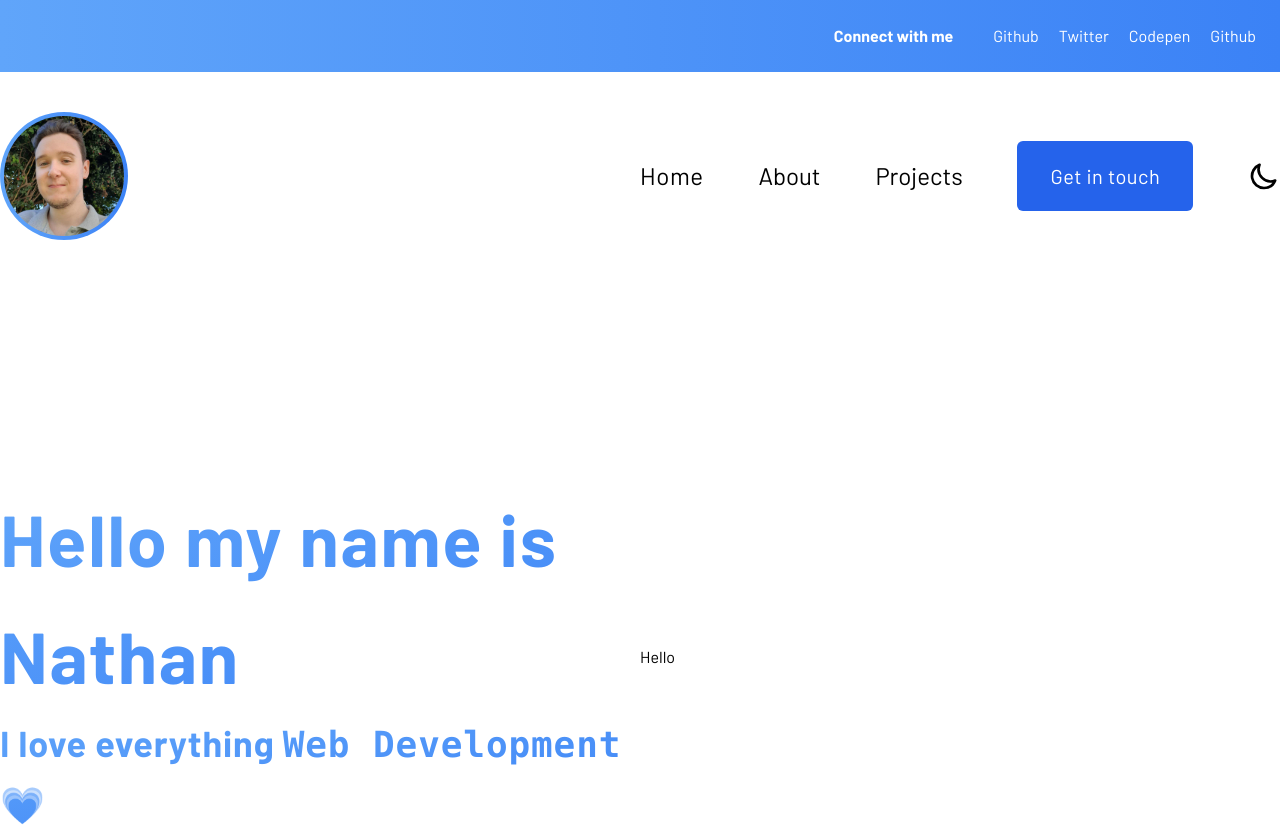
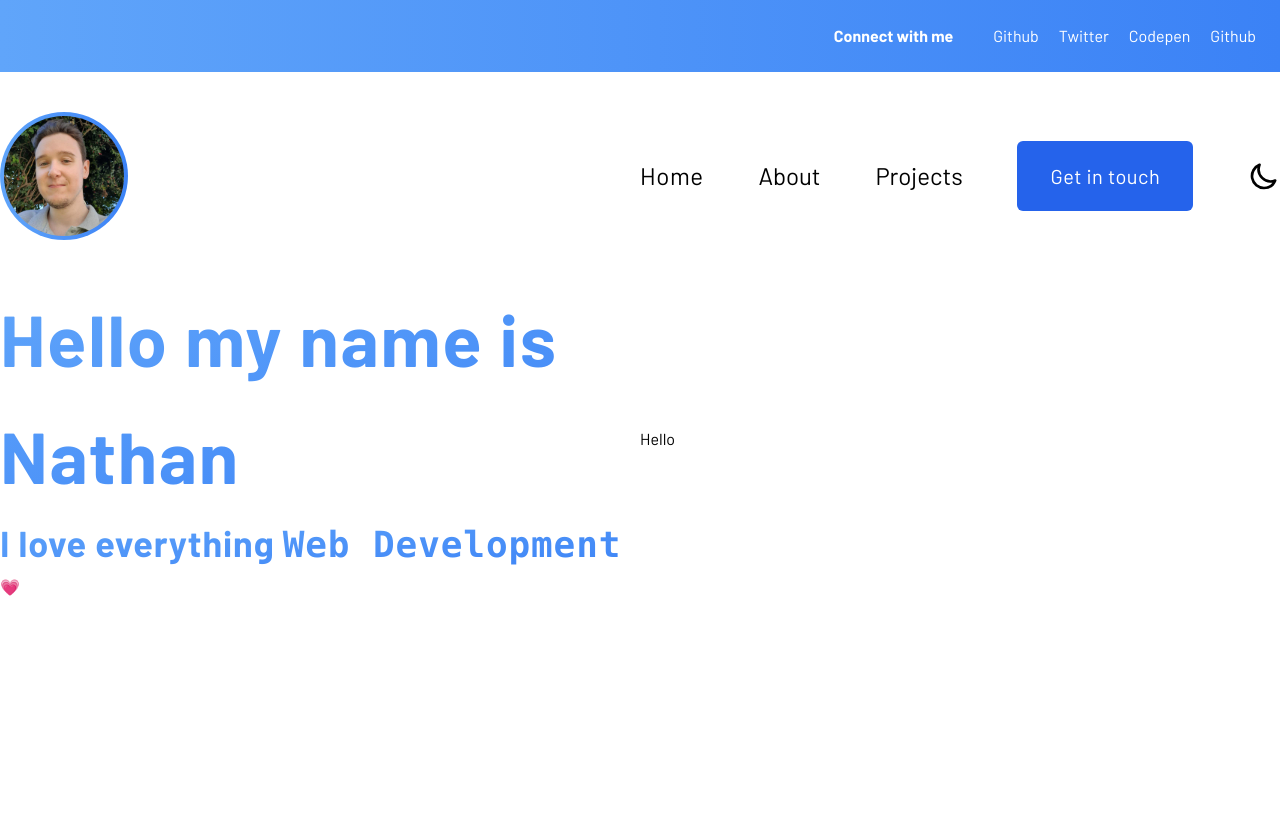
Before and after one commit to Nathan-s-Anthony/my-portfolio, a React (Create React App) app: page / in a window 1280 px wide. After the commit the page ends 800 px from the top, so only its background shows below. Built offline with nearby package versions, Linux system fonts and the light colour scheme.

Commit message:
Layout change

```diff
--- a/src/components/js/main.js
+++ b/src/components/js/main.js
@@ -3,11 +3,12 @@ import React from "react";
 const Main = () => {
     return (
         <>
-            <main className=" 2xl:container md:container  flex-row min-w-full  relative mt-60 h-60 flex-wrap justify-center content-center gap-5 flex" >
-                <section className="flex  flex-col md:flex-row flex-wrap   2xl:container items-center w-full h-60 ">
-                    <div className="w-full md:w-3/6 ">
+            <main className=" flex-row min-w-full  relative   flex-wrap justify-center content-center gap-5 flex" >
+                <section className="flex flex-row flex-wrap  items-center w-full mt-10 md:container  ">
+                    <div className="w-full md:w-3/6 flex  flex-col  flex-wrap  ">
                         <h1 className="text-7xl font-extrabold text-transparent bg-clip-text bg-gradient-to-br from-blue-400 to-blue-500 tracking-wide text-center md:text-left leading-relaxed">Hello my name is Nathan </h1>
-                        <h2 className="text-4xl font-extrabold text-transparent bg-clip-text bg-gradient-to-br from-blue-400 to-blue-500 tracking-wide text-center md:text-left leading-relaxed">I love everything <code>Web Development</code>&#128151; </h2>
+                        <h2 className="text-4xl font-extrabold text-transparent bg-clip-text bg-gradient-to-br from-blue-400 to-blue-500 tracking-wide text-center md:text-left leading-relaxed">I love everything <code>Web Development</code> </h2>
+                        &#128151;
                     </div>
                     <div className="md:w-3/6">
                         Hello
```
